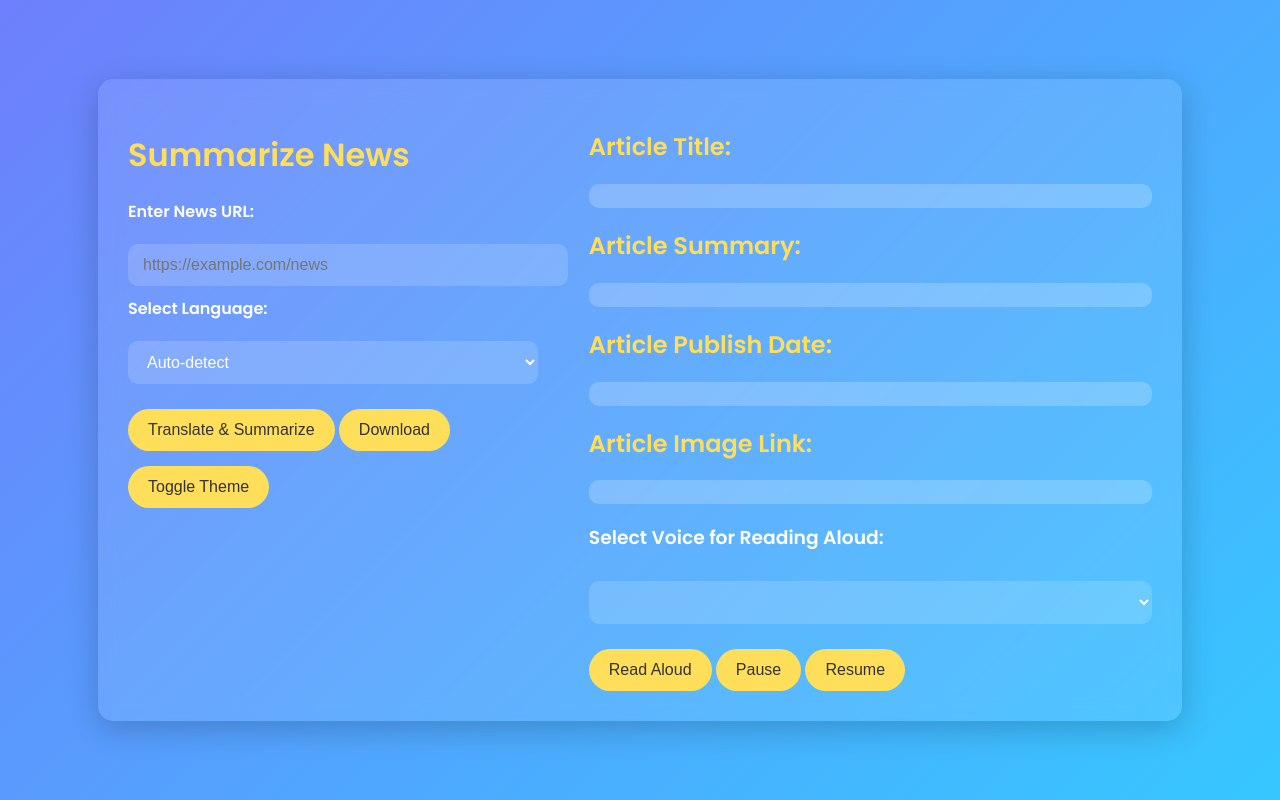
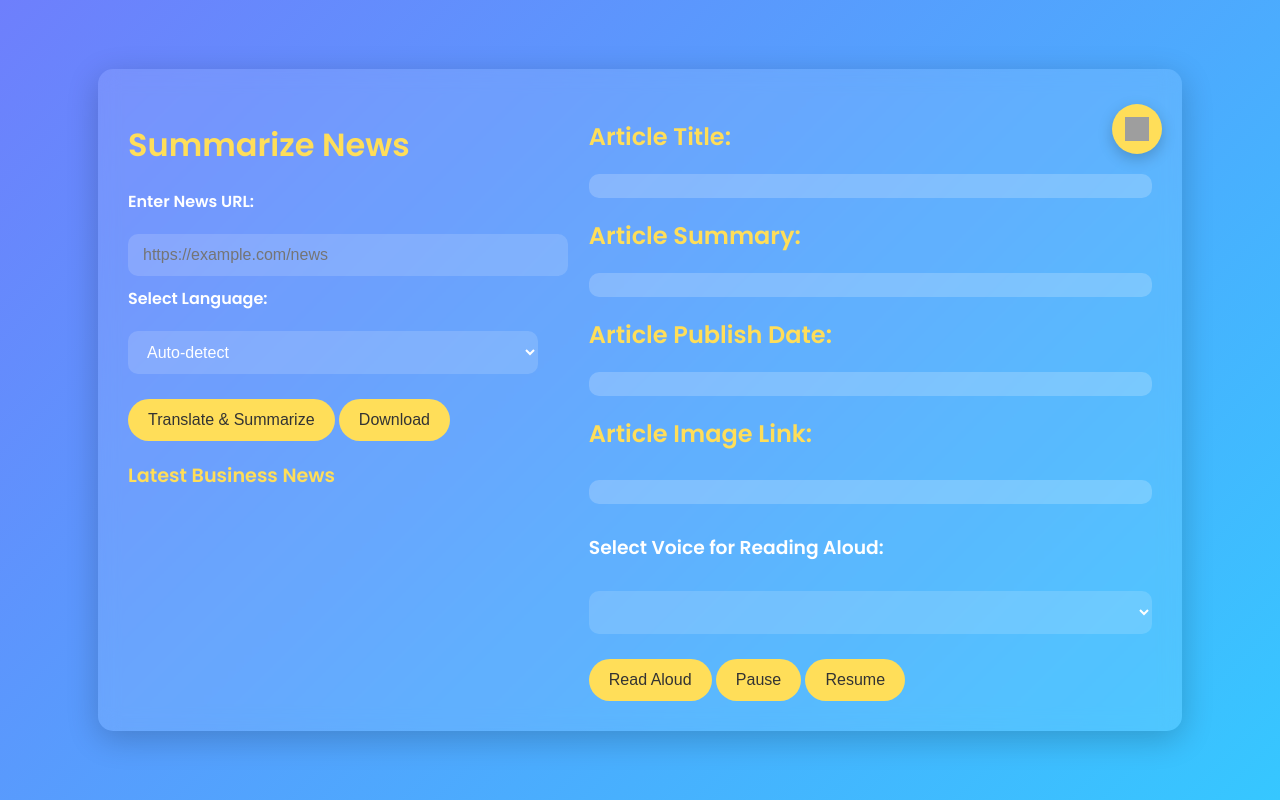
Before and after one commit to Adityaswami05/News_Nutshell, a Flask app: page / in a window 1280 px wide. Run offline with Flask 3, Linux system fonts and the light colour scheme; lists and menus that the app fills with data are empty; grey boxes are pictures that could not be loaded.

Commit message:
day night theme,latest news

```diff
--- a/static/script.js
+++ b/static/script.js
@@ -117,4 +117,47 @@ function downloadSummary() {
 function toggleTheme() {
     document.body.classList.toggle('night-mode');
     document.querySelector('.container').classList.toggle('night-mode');
+    const icon = document.getElementById('theme-icon');
+    if (document.body.classList.contains('night-mode')) {
+        icon.src = 'https://img.icons8.com/ios-filled/50/000000/sun.png';
+    } else {
+        icon.src = 'https://img.icons8.com/ios-filled/50/000000/moon-symbol.png';
+    }
 }
+
+// Function to fetch the latest business news
+async function fetchLatestBusinessNews() {
+    const apiKey = 'pub_52897116c29c557e76296c4af10f3988ddc23'; // Your NewsData API key
+    const url = `https://newsdata.io/api/1/news?apikey=${apiKey}&country=in&language=en&category=business`;
+
+    try {
+        const response = await fetch(url);
+        const data = await response.json();
+        const newsList = document.getElementById('news-list');
+
+        if (data.results && data.results.length > 0) {
+            newsList.innerHTML = '';
+            data.results.slice(0, 4).forEach(article => { // Limit to 4 articles
+                const listItem = document.createElement('li');
+                const link = document.createElement('a');
+                link.href = '#'; // Prevent opening a new window
+                link.textContent = article.title;
+                link.dataset.url = article.link; // Store the URL in a data attribute
+                link.addEventListener('click', function(event) {
+                    event.preventDefault(); // Prevent the default action
+                    document.getElementById('news-url').value = this.dataset.url; // Set the URL in the input field
+                });
+                listItem.appendChild(link);
+                newsList.appendChild(listItem);
+            });
+        } else {
+            newsList.innerHTML = '<li>No latest business news available.</li>';
+        }
+
+    } catch (error) {
+        console.error("Failed to fetch news:", error);
+    }
+}
+
+// Fetch news when the page loads
+window.onload = fetchLatestBusinessNews;
--- a/static/styles.css
+++ b/static/styles.css
@@ -22,6 +23,46 @@ body {
     display: flex;
     justify-content: space-between;
     backdrop-filter: blur(10px);
+    position: relative; /* Positioning for the toggle button */
+    transition: background-color 0.3s; /* Smooth transition for container */
+}
+
+/* Toggle Theme Button */
+.theme-toggle-btn {
+    position: absolute;
+    top: 20px;
+    right: 20px;
+    width: 50px;
+    height: 50px;
+    background-color: #FFDE59;
+    border: none;
+    border-radius: 50%;
+    cursor: pointer;
+    display: flex;
+    justify-content: center;
+    align-items: center;
+    box-shadow: 0 5px 15px rgba(0, 0, 0, 0.2);
+    transition: background-color 0.3s, transform 0.3s;
+}
+
+.theme-toggle-btn:hover {
+    transform: scale(1.1);
+}
+
+/* Sun and Moon Icons */
+.theme-toggle-btn img {
+    width: 24px;
+    height: 24px;
+}
+
+/* Night Mode */
+body.night-mode {
+    background: linear-gradient(135deg, #1D1D1D, #333333);
+}
+
+.container.night-mode {
+    background-color: rgba(255, 255, 255, 0.1);
+    color: #fff;
 }
 
 /* Left Section for Inputs */
@@ -136,3 +190,34 @@ button.night-mode {
         margin: 10px 0;
     }
 }
+
+/* Latest News Section */
+.latest-news {
+    margin-top: 20px;
+}
+
+.latest-news h2 {
+    font-size: 1.2rem;
+    color: #FFDE59;
+}
+
+.latest-news ul {
+    list-style: none;
+    padding: 0;
+}
+
+.latest-news li {
+    background: rgba(255, 255, 255, 0.2);
+    padding: 10px;
+    margin: 5px 0;
+    border-radius: 8px;
+}
+
+.latest-news a {
+    color: #FFDE59;
+    text-decoration: none;
+}
+
+.latest-news a:hover {
+    text-decoration: underline;
+}
--- a/templates/index.html
+++ b/templates/index.html
@@ -9,6 +9,11 @@
 </head>
 <body>
     <div class="container">
+        <!-- Toggle Theme Button -->
+        <button class="theme-toggle-btn" onclick="toggleTheme()">
+            <img src="https://img.icons8.com/ios-filled/50/000000/moon-symbol.png" id="theme-icon" alt="Toggle Theme">
+        </button>
+
         <!-- Left Section: Inputs -->
         <div class="left-section">
             <h1>Summarize News</h1>
@@ -29,7 +34,12 @@
             <!-- Buttons -->
             <button onclick="translateAndSummarize()">Translate & Summarize</button>
             <button onclick="downloadSummary()">Download</button>
-            <button onclick="toggleTheme()">Toggle Theme</button>
+
+            <!-- Latest News Section -->
+            <div class="latest-news">
+                <h2>Latest Business News</h2>
+                <ul id="news-list"></ul>
+            </div>
         </div>
 
         <!-- Right Section: Output -->
```
Also changed, not shown: other parts of static/styles.css (+24 -10 lines).
